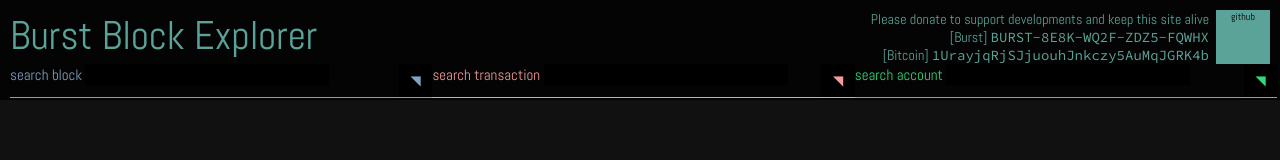
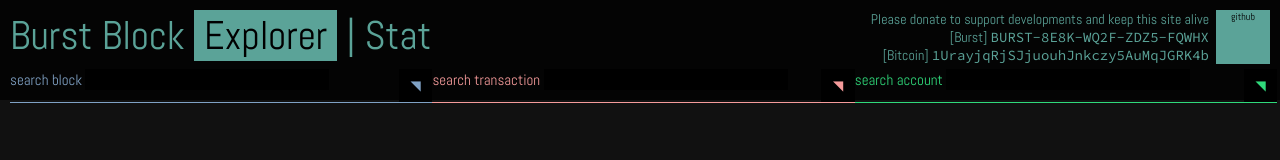
Before and after one commit to uraymeiviar/burst-block-explorer, a website: page client/index.html in a window 1280 px wide. Drawn offline with Linux system fonts and the light colour scheme; no server answers.

Commit message:
finishing touch

```diff
--- a/client/index.html
+++ b/client/index.html
@@ -21,7 +21,7 @@
 <body>
 <div id="nav">
     <div id="pagetitle">
-        <a href="/">Burst Block Explorer</a>
+        Burst Block <a href="/" class="MainMenu MainMenuActive" id="MainMenuExplorer">Explorer</a> | <a href="/stat" class="MainMenu" id="MainMenuStat">Stat</a>
         <a href="https://github.com/uraymeiviar/burst-block-explorer"><div class="github-link">
             github
         </div></a>
--- a/client/javascripts/burst-explorer-index.js
+++ b/client/javascripts/burst-explorer-index.js
@@ -53,6 +53,8 @@
 }
 
 function pageLoadIndex(){
+    $('.MainMenu').removeClass('MainMenuActive');
+    $('#MainMenuExplorer').addClass('MainMenuActive');
     $.get('/api/recent', function(res) {
         var respond = JSON.parse(res);
         if(respond.status === true){
--- a/client/javascripts/burst-explorer-stat.js
+++ b/client/javascripts/burst-explorer-stat.js
@@ -35,6 +35,8 @@
 }
 
 function renderStatHtml(data,done) {
+    $('.MainMenu').removeClass('MainMenuActive');
+    $('#MainMenuStat').addClass('MainMenuActive');
     getTemplate('/templates/stat.template', function(template) {
         preprocessStatData(data);
         done(Mustache.render(template, data));
--- a/client/stylesheets/index.css
+++ b/client/stylesheets/index.css
@@ -63,6 +63,7 @@
 
 .SearchArea{
     width:100%;
+    margin-top:8px;
     display: block;
     white-space: nowrap;
     overflow-x: scroll;
@@ -88,6 +89,13 @@
     vertical-align: middle;
     font-size:2em;
     color:#5BA398;
+}
+
+.MainMenuActive{
+    background-color:#5BA398;
+    color:#000;
+    padding-left: 0.25em;
+    padding-right: 0.25em;
 }
 
 .titleNote{
```
